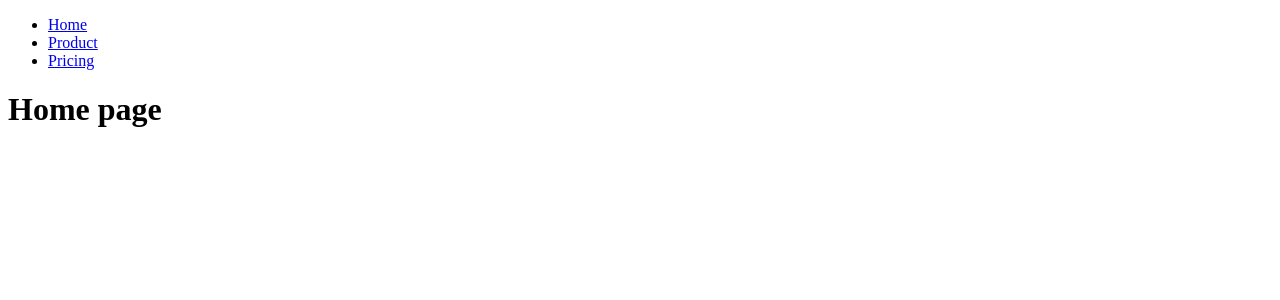
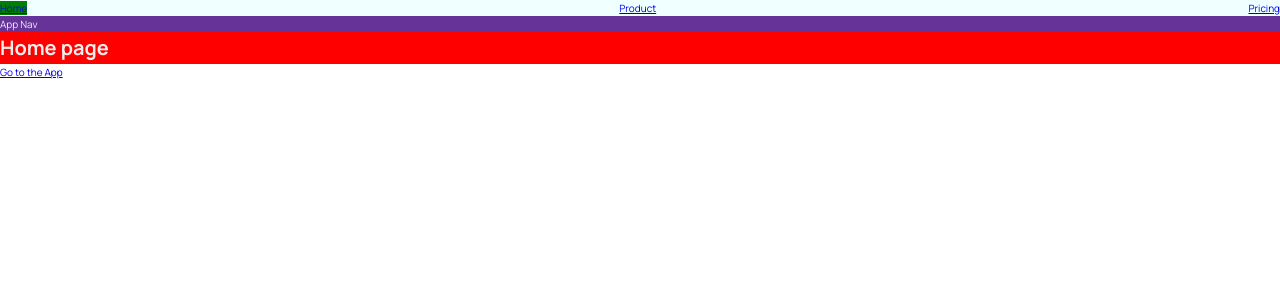
Before and after one commit to mohammed-manahi/worldwise, a React (Vite) app: page / in a window 1280 px wide. Shown: the top 300 px of the page. Built offline with nearby package versions, Linux system fonts and the light colour scheme.

Commit message:
Use css modules for component based styles

```diff
--- a/src/App.jsx
+++ b/src/App.jsx
@@ -3,6 +3,7 @@
 import Pricing from "./pages/Pricing.jsx";
 import Home from "./pages/Home.jsx";
 import PageNotFound from "./pages/PageNotFound.jsx";
+import AppLayout from "./pages/AppLayout.jsx";
 
 export default function App() {
     return (
@@ -12,6 +13,7 @@
                 <Route path="/" element={<Home/>}/>
                 <Route path="product" element={<Product/>}/>
                 <Route path="pricing" element={<Pricing/>}/>
+                <Route path="app" element={<AppLayout/>}/>
                 {/* Handle unmatched routes */}
                 <Route path="*" element={<PageNotFound/>}/>
             </Routes>
--- /dev/null
+++ b/src/components/AppNav.jsx
@@ -0,0 +1,8 @@
+import styles from "./AppNav.module.css"
+export default function AppNav(){
+    return(
+        <nav className={styles.nav}>
+            App Nav
+        </nav>
+    );
+}
--- /dev/null
+++ b/src/components/AppNav.module.css
@@ -0,0 +1,3 @@
+.nav{
+    background-color: rebeccapurple;
+}
--- a/src/components/PageNav.jsx
+++ b/src/components/PageNav.jsx
@@ -1,8 +1,9 @@
 import {NavLink} from "react-router-dom";
+import styles from "./PageNav.module.css"
 
 export default function PageNav() {
     return (
-        <nav>
+        <nav className={styles.nav}>
             <ul>
                 <li>
                     <NavLink to="/">Home</NavLink>
--- /dev/null
+++ b/src/components/PageNav.module.css
@@ -0,0 +1,17 @@
+.nav {
+    background-color: azure;
+}
+
+.nav ul{
+    display: flex;
+    justify-content: space-between;
+    list-style: none;
+}
+
+.nav :global(.active){
+    background-color: green;
+}
+
+:global(.test){
+    background-color: red;
+}
--- /dev/null
+++ b/src/index.css
@@ -0,0 +1,78 @@
+/* Taken from getting started guide at: https://leafletjs.com/examples/quick-start/ */
+@import "https://unpkg.com/leaflet@1.7.1/dist/leaflet.css";
+@import "https://fonts.googleapis.com/css2?family=Manrope:wght@400;600;700;800&display=swap";
+
+/* These CSS variables are global, so they are available in all CSS modules */
+:root {
+    --color-brand--1: #ffb545;
+    --color-brand--2: #00c46a;
+
+    --color-dark--0: #242a2e;
+    --color-dark--1: #2d3439;
+    --color-dark--2: #42484d;
+    --color-light--1: #aaa;
+    --color-light--2: #ececec;
+    --color-light--3: #d6dee0;
+}
+
+* {
+    margin: 0;
+    padding: 0;
+    box-sizing: inherit;
+}
+
+html {
+    font-size: 62.5%;
+    box-sizing: border-box;
+}
+
+body {
+    font-family: "Manrope", sans-serif;
+    color: var(--color-light--2);
+    font-weight: 400;
+    line-height: 1.6;
+}
+
+label {
+    font-size: 1.6rem;
+    font-weight: 600;
+}
+
+input,
+textarea {
+    width: 100%;
+    padding: 0.8rem 1.2rem;
+    font-family: inherit;
+    font-size: 1.6rem;
+    border: none;
+    border-radius: 5px;
+    background-color: var(--color-light--3);
+    transition: all 0.2s;
+}
+
+input:focus {
+    outline: none;
+    background-color: #fff;
+}
+
+.cta:link,
+.cta:visited {
+    display: inline-block;
+    background-color: var(--color-brand--2);
+    color: var(--color-dark--1);
+    text-transform: uppercase;
+    text-decoration: none;
+    font-size: 1.6rem;
+    font-weight: 600;
+    padding: 1rem 3rem;
+    border-radius: 5px;
+}
+
+/*
+"importCSSModule": {
+    "prefix": "csm",
+    "scope": "javascript,typescript,javascriptreact",
+    "body": ["import styles from './${TM_FILENAME_BASE}.module.css'"],
+    "description": "Import CSS Module as `styles`"
+  },
+*/
--- a/src/main.jsx
+++ b/src/main.jsx
@@ -1,6 +1,7 @@
 import React from 'react'
 import ReactDOM from 'react-dom/client'
 import App from './App.jsx'
+import "./index.css"
 
 ReactDOM.createRoot(document.getElementById('root')).render(
   <React.StrictMode>
--- /dev/null
+++ b/src/pages/AppLayout.jsx
@@ -0,0 +1,10 @@
+import AppNav from "../components/AppNav.jsx";
+
+export default function AppLayout(){
+    return(
+        <div>
+            <AppNav/>
+            <h1>App Layout</h1>
+        </div>
+    );
+}
--- a/src/pages/Home.jsx
+++ b/src/pages/Home.jsx
@@ -1,11 +1,15 @@
 import PageNav from "../components/PageNav.jsx";
+import {Link} from "react-router-dom";
+import AppNav from "../components/AppNav.jsx";
 
 
 export default function Home() {
     return (
         <>
             <PageNav/>
-            <h1>Home page</h1>
+            <AppNav/>
+            <h1 className="test">Home page</h1>
+            <Link to="/app">Go to the App</Link>
         </>
     );
 }
```
